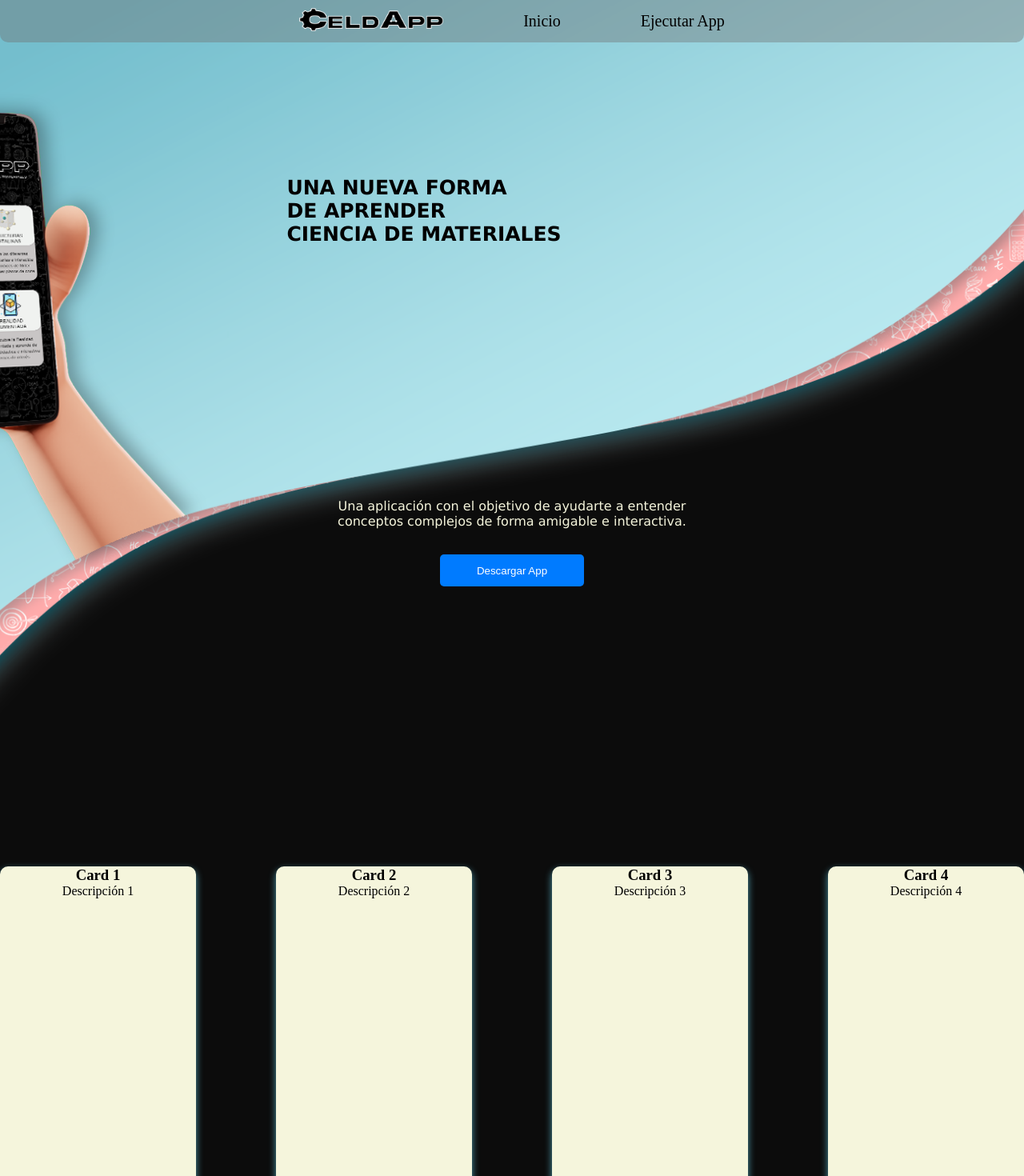
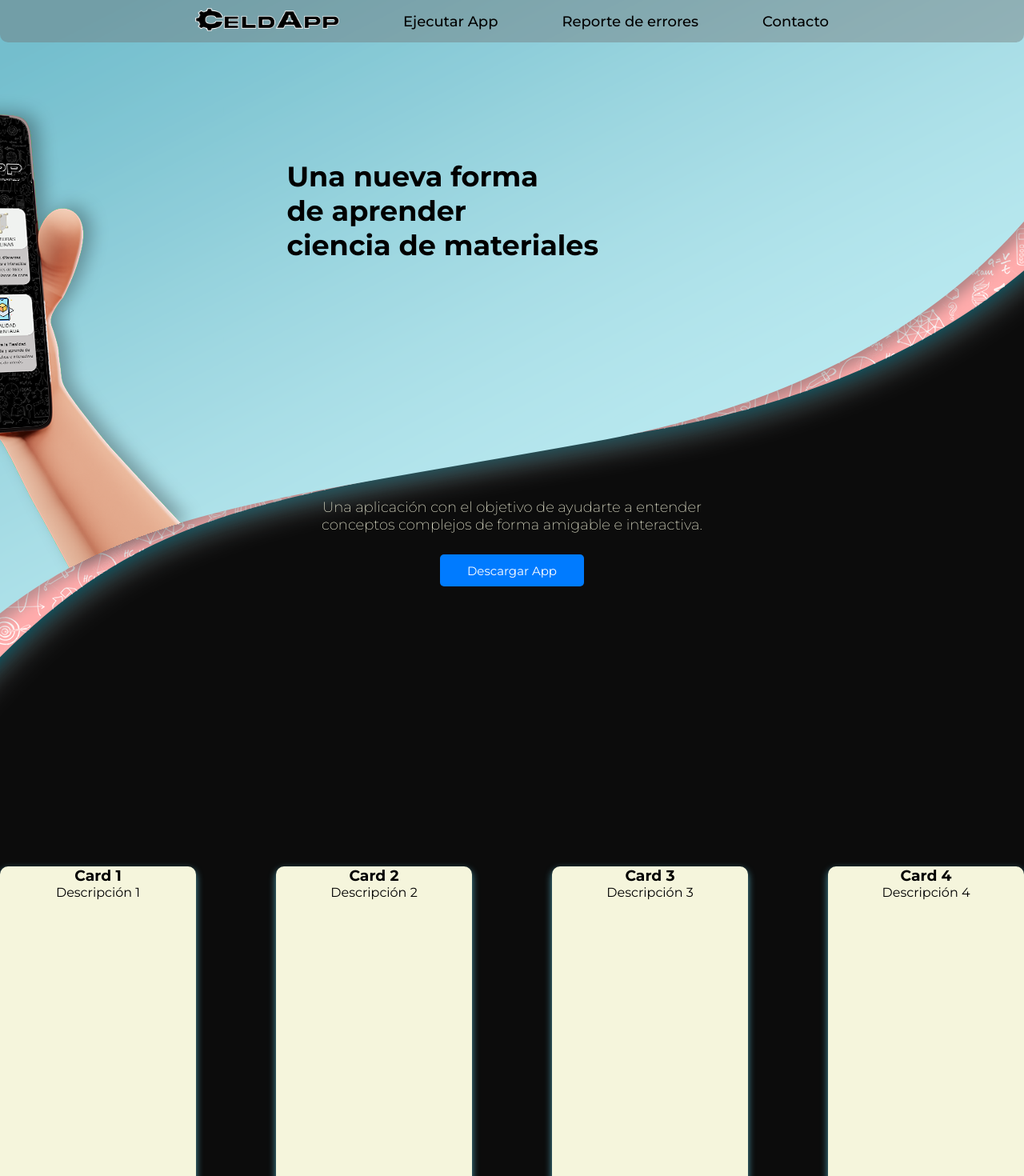
Before and after one commit to facubernardini/WebCeldApp, a Vue app: page / in a window 1280 px wide. Shown: the top 1470 px of the page at 80% size. Built offline with nearby package versions, Linux system fonts and the light colour scheme.

Commit message:
Cambios menores en fuentes

```diff
--- a/src/assets/main.css
+++ b/src/assets/main.css
@@ -1,3 +1,5 @@
+@import url('https://fonts.googleapis.com/css2?family=Montserrat:ital,wght@0,100..900;1,100..900&family=Plus+Jakarta+Sans:ital,wght@0,200..800;1,200..800&display=swap');
+
 /* Reset básico para eliminar bordes blancos */
 * {
     margin: 0;
--- a/src/components/Card.vue
+++ b/src/components/Card.vue
@@ -1,7 +1,7 @@
 <template>
     <article class="card">
-        <h3>{{ title }}</h3>
-        <p>{{ description }}</p>
+        <h3 class="title">{{ title }}</h3>
+        <p class="description">{{ description }}</p>
     </article>
 </template>
 
@@ -28,4 +28,12 @@ export default {
 .card:hover {
     box-shadow: 0 4px 30px rgba(112, 229, 255, 0.65);
 }
+
+.title{
+    font-family: "Montserrat", sans-serif;
+}
+
+.description {
+    font-family: "Montserrat", sans-serif;
+}
 </style>
--- a/src/components/DownloadButton.vue
+++ b/src/components/DownloadButton.vue
@@ -1,12 +1,22 @@
 <template>
-    <button class="download-btn" @click="handleClick">Descargar App</button>
+    <button class="download-btn" @click="mostrarConsoleLog">Descargar App</button>
 </template>
 
-<script setup>
+<script>
+export default {
+    name: 'DownloadButton',
+    methods: {
+        mostrarConsoleLog() {
+            console.log('Descarga')
+        }
+    }
+}
 </script>
 
 <style scoped>
 .download-btn {
+    font-family: "Montserrat", sans-serif;
+    font-size: 15px;
     height: 40px;
     width: 180px;
     padding: 10px 20px;
--- a/src/components/NavBar.vue
+++ b/src/components/NavBar.vue
@@ -2,8 +2,9 @@
     <nav>
         <ul>
             <li><img src="@/assets/logoCeldApp.png" alt="Logo de la página" width="180px"/></li>
-            <li><a href="/">Inicio</a></li>
             <li><a href="/">Ejecutar App</a></li>
+            <li><a href="/">Reporte de errores</a></li>
+            <li><a href="mailto:facubernardini@hotmail.com?Subject=CeldApp">Contacto</a></li>
         </ul>
     </nav>
 </template>
@@ -26,13 +27,16 @@ nav ul {
 
 nav ul li {
     padding: 10px;
-    margin: 0 40px;
+    margin: 0 30px;
     text-align: center;
 }
 
 nav ul li a {
+    font-family: "Montserrat", sans-serif;
+    font-size: 18px;
+    font-weight: 500;
     text-decoration: none;
     color: black;
-    font-size: 20px;
 }
+
 </style>
--- a/src/views/MainView.vue
+++ b/src/views/MainView.vue
@@ -1,19 +1,18 @@
 <template>
     <div class="home">
         <header>
-            <NavBar></NavBar>
+            <NavBar/>
         </header>
 
         <main>
             <section class="top-content">
                 <h1 class="subtitle">{{ subtitle }}</h1>
                 <article class="bottom-description">{{ bottomDescription }}</article>
-                <DownloadButton></DownloadButton>
+                <DownloadButton/>
             </section>
 
             <section class="cards-container">
-                <Card
-                    v-for="(card, index) in cards"
+                <Card v-for="(card, index) in cards"
                     :key="index"
                     :title="card.title"
                     :description="card.description"
@@ -26,8 +25,8 @@
         </main>
 
         <footer>
-            <article class="footer">
-                <h2>Pie de página</h2>
+            <article>
+                <h2 class="footer">Copyright © 2025 CeldApp. Todos los derechos reservados</h2>
             </article>
         </footer>
     </div>
@@ -42,7 +41,7 @@ export default {
     components: { Card, DownloadButton, NavBar },
     data() {
         return {
-            subtitle: 'UNA NUEVA FORMA \n DE APRENDER \n CIENCIA DE MATERIALES',
+            subtitle: 'Una nueva forma \n de aprender \n ciencia de materiales',
             bottomDescription: 'Una aplicación con el objetivo de ayudarte a entender \n conceptos complejos de forma amigable e interactiva.',
             cards: [
                 { title: 'Card 1', description: 'Descripción 1' },
@@ -51,7 +50,7 @@ export default {
                 { title: 'Card 4', description: 'Descripción 4' },
             ],
         };
-    },
+    }
 };
 </script>
 
@@ -75,10 +74,10 @@ export default {
 }
 
 .subtitle {
-    font-family: Verdana;
+    font-family: "Montserrat", sans-serif;
+    font-size: 35px;
     font-weight: bold;
     white-space: pre-line;
-    font-size: 25px;
     align-content: center;
     text-align: start;
     flex: 6;
@@ -87,8 +86,9 @@ export default {
 }
 
 .bottom-description {
-    font-family: Verdana;
-    font-weight: 100;
+    font-family: "Montserrat", sans-serif;
+    font-size: 18px;
+    font-weight: 200;
     color: beige;
     white-space: pre-line;
     flex: 1;
@@ -103,6 +103,7 @@ export default {
 }
 
 .bottom-content {
+    font-family: "Montserrat", sans-serif;
     color: white;
     display: flex;
     justify-content: center;
@@ -110,6 +111,10 @@ export default {
 }
 
 .footer {
+    font-family: "Plus Jakarta Sans", sans-serif;
+    font-size: 18px;
+    font-weight: lighter;
     margin-top: 1200px;
+    padding-bottom: 50px;
 }
 </style>
```
